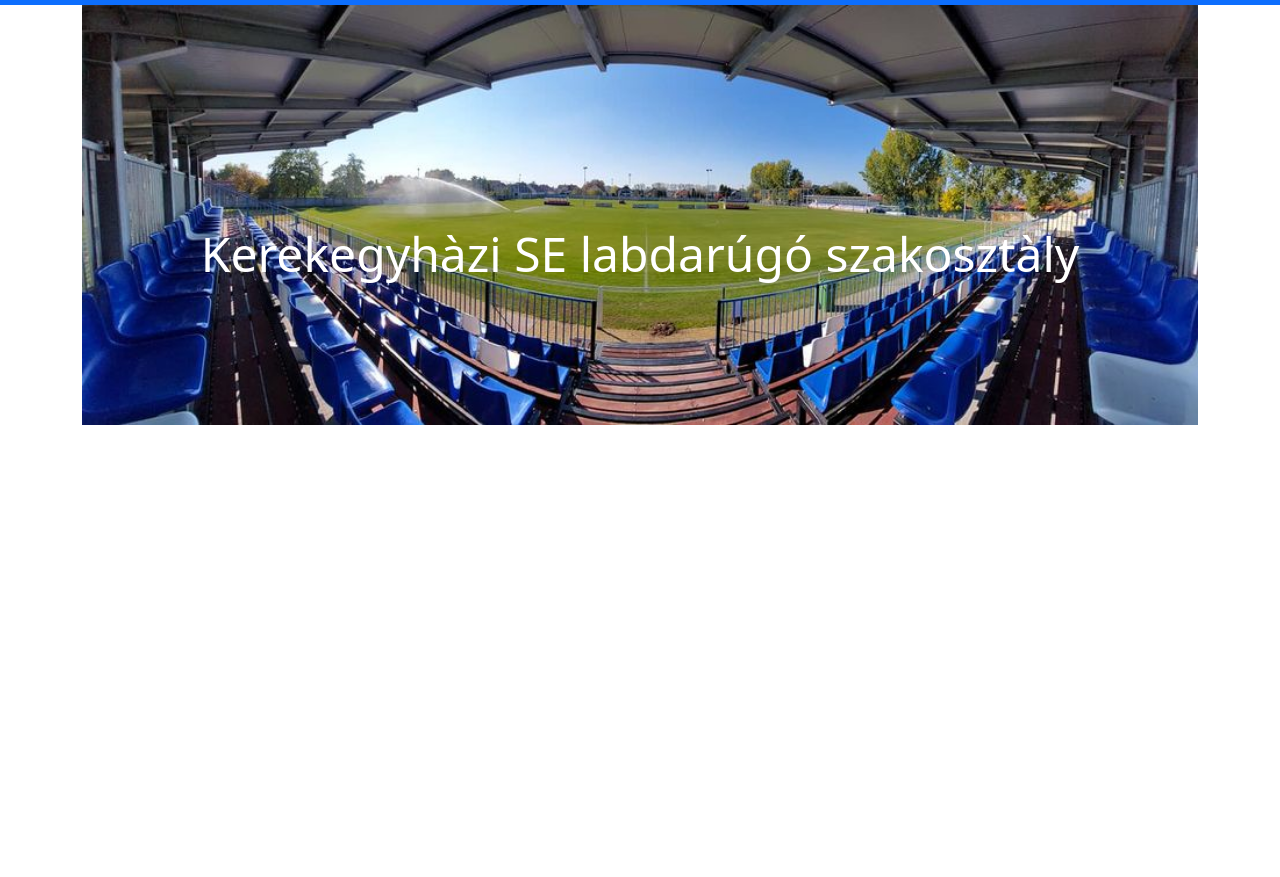
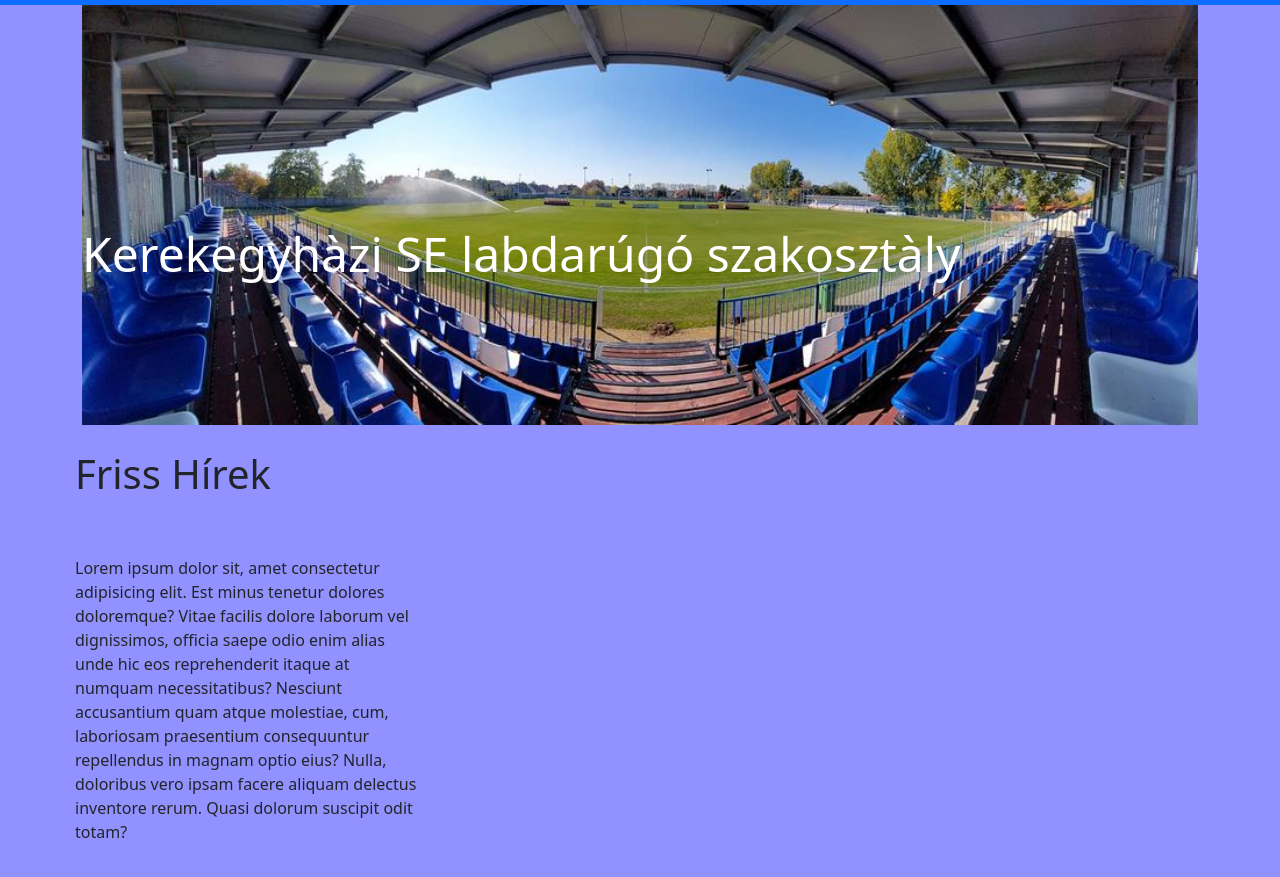
Before and after one commit to ambrus75/kerekegyhaza_se, a plain HTML site: page index.html in a window 1280 px wide. Shown: the part 53-930 px from the top of the page. Before the commit the page ends 800 px from the top, so only its background shows below. Drawn offline with nearby package versions, Linux system fonts and the light colour scheme.

Commit message:
formázás

```diff
--- a/css/style.css
+++ b/css/style.css
@@ -13,7 +13,7 @@ header{
 }
  header h1{
 text-align: center;
-position: relative;
+position: absolute;
 justify-content: center;
 display: flex;
 margin-top: -200px;
@@ -37,3 +37,13 @@ li a :hover{
 navbar{
     margin-left: 10px;
 }
+
+.main p {
+    width: 400px;
+    padding: 25px;
+    margin-left: 50px;
+}
+#h12{
+    margin-left: 50px;
+    padding: 25px;
+}
--- a/index.html
+++ b/index.html
@@ -1,5 +1,5 @@
 <!DOCTYPE html>
-<html lang="en">
+<html lang="hu">
   <head>
     <meta charset="utf-8" />
     <meta name="viewport" content="width=device-width, initial-scale=1" />
@@ -15,6 +15,11 @@
     <title>Kerekegyháza se</title>
   </head>
   <body>
+    <style>
+      body{
+        background: rgba(0, 0, 255, 0.432);
+      }
+    </style>
     <div >
         <nav class="navbar navbar-expand-lg navbar-dark bg-primary">
             <div class="container">
@@ -64,6 +69,14 @@
     </div>
     </div>
     </header>
+    <main>
+      <div class="main">
+        <h1 id="h12">Friss Hírek</h1>
+        <p>
+          Lorem ipsum dolor sit, amet consectetur adipisicing elit. Est minus tenetur dolores doloremque? Vitae facilis dolore laborum vel dignissimos, officia saepe odio enim alias unde hic eos reprehenderit itaque at numquam necessitatibus? Nesciunt accusantium quam atque molestiae, cum, laboriosam praesentium consequuntur repellendus in magnam optio eius? Nulla, doloribus vero ipsam facere aliquam delectus inventore rerum. Quasi dolorum suscipit odit totam?
+        </p>
+      </div>
+    </main>
 
 
     <script
```
Also changed, not shown: img/ker1.jpg (added), img/ker2.jpg (added), img/ker3.jpg (added), img/ker4.jpg (added), img/ker5.jpg (added), img/palya1.jpg (added), img/palya2.jpg (added).
